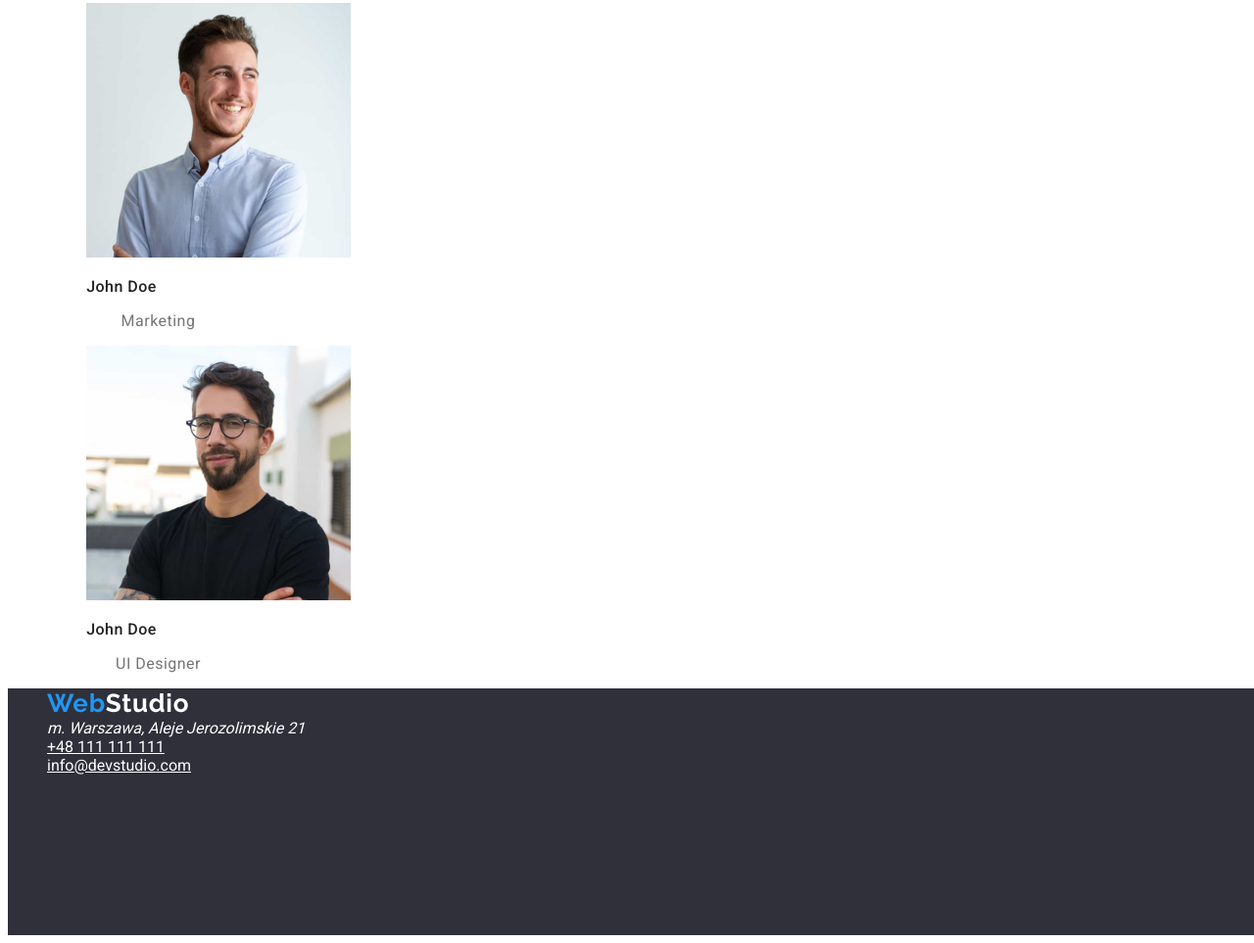
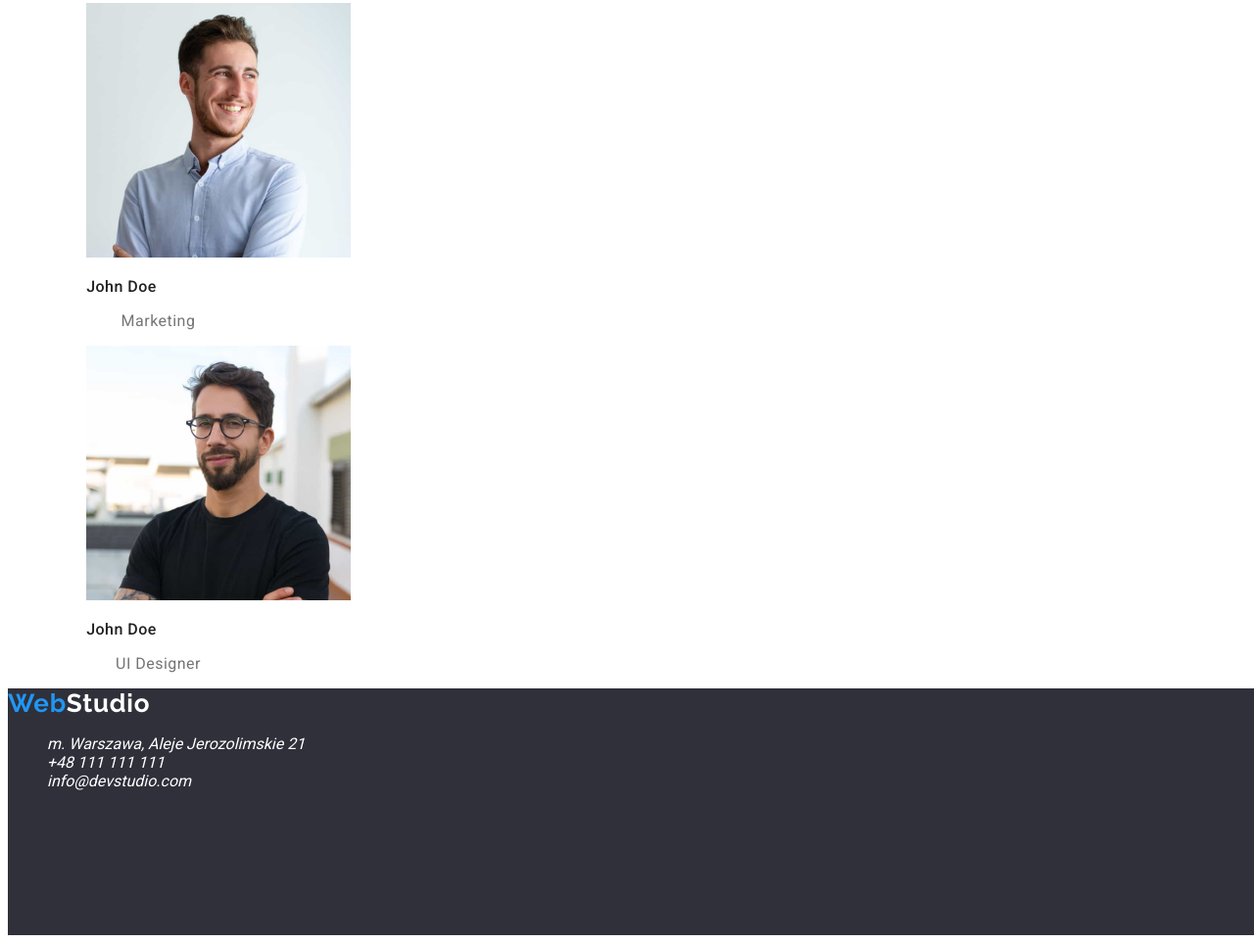
Before and after one commit to sebastianpawlik/goit-markup-hw-02, a plain HTML site: page index.html in a window 1280 px wide. Shown: the part 3075-4038 px from the top of the page at 98% size. Drawn offline with Linux system fonts and the light colour scheme.

Commit message:
changes in ccs link path, logo moved out from footer ,  adderess tags added to footer

```diff
--- a/index.html
+++ b/index.html
@@ -11,7 +11,7 @@
     <link rel="preconnect" href="https://fonts.googleapis.com">
     <link rel="preconnect" href="https://fonts.gstatic.com" crossorigin>
     <link href="https://fonts.googleapis.com/css2?family=Raleway:wght@700&family=Roboto:wght@700&display=swap" rel="stylesheet">
-    <link rel="stylesheet" href="/CSS/style.css">
+    <link rel="stylesheet" href="CSS/style.css">
         <!-- <a href="http://127.0.0.1:5501/index.html#">Index</a> -->
     <title>index</title>
     <a href="portfolio.html">Portfolio</a>
@@ -140,11 +140,11 @@
 </main>
 <footer>
     <div class="footer-background">
+        <a href="text" class="underline"><span class="logo1">Web</span><span class="logo2foot">Studio</span></a>
         <ul class="bullets">
-            <li><a href="text" class="underline"><span class="logo1">Web</span><span class="logo2foot">Studio</span></a></li>
             <li><address class="color-footer">m. Warszawa, Aleje Jerozolimskie 21</address></li>
-            <li><a href="text" class="color-footer">+48 111 111 111</a></li>
-            <li><a href="text" class="color-footer">info@devstudio.com</a></li>
+            <li><address class="color-footer">+48 111 111 111</address></li>
+            <li><address class="color-footer">info@devstudio.com</address></li>
         </ul>
     </div>
 </footer>
```
Also changed, not shown: portfolio.html (+4 -4 lines).
